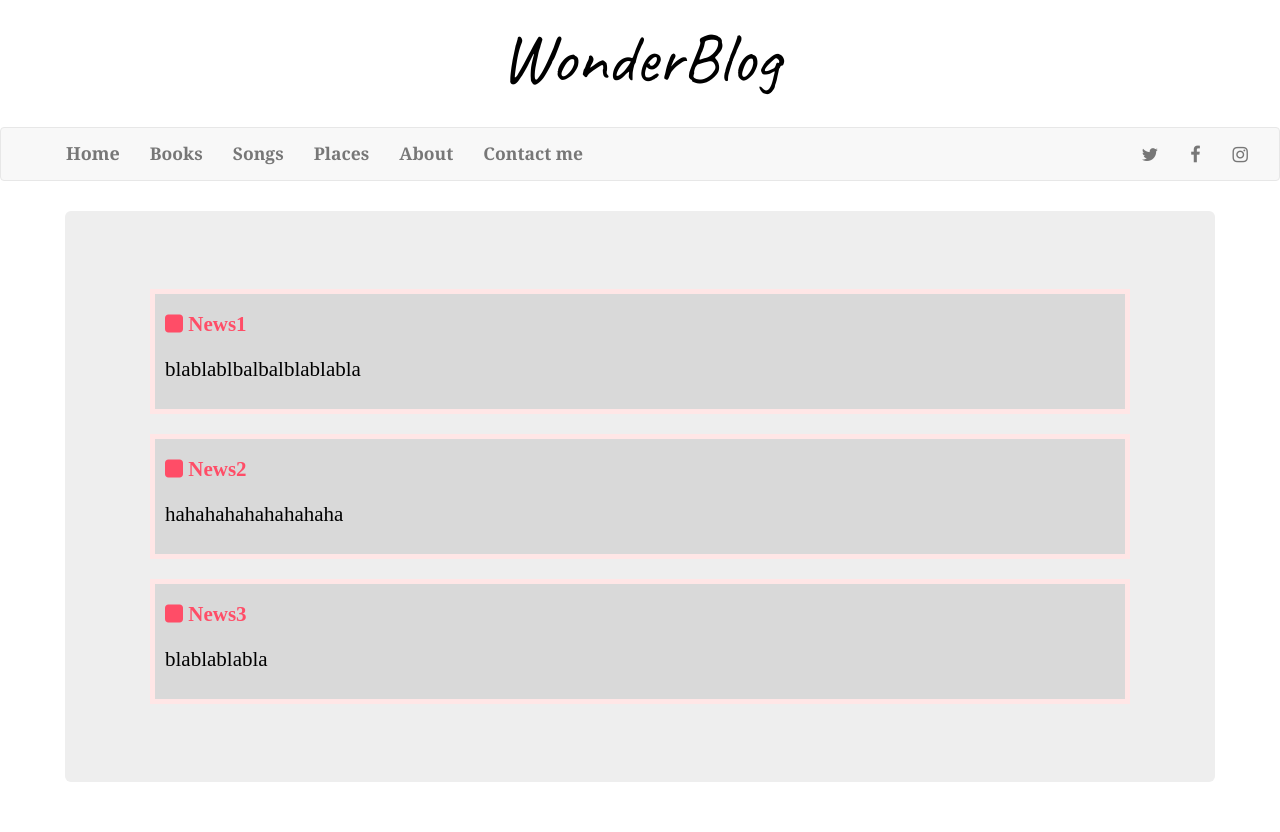
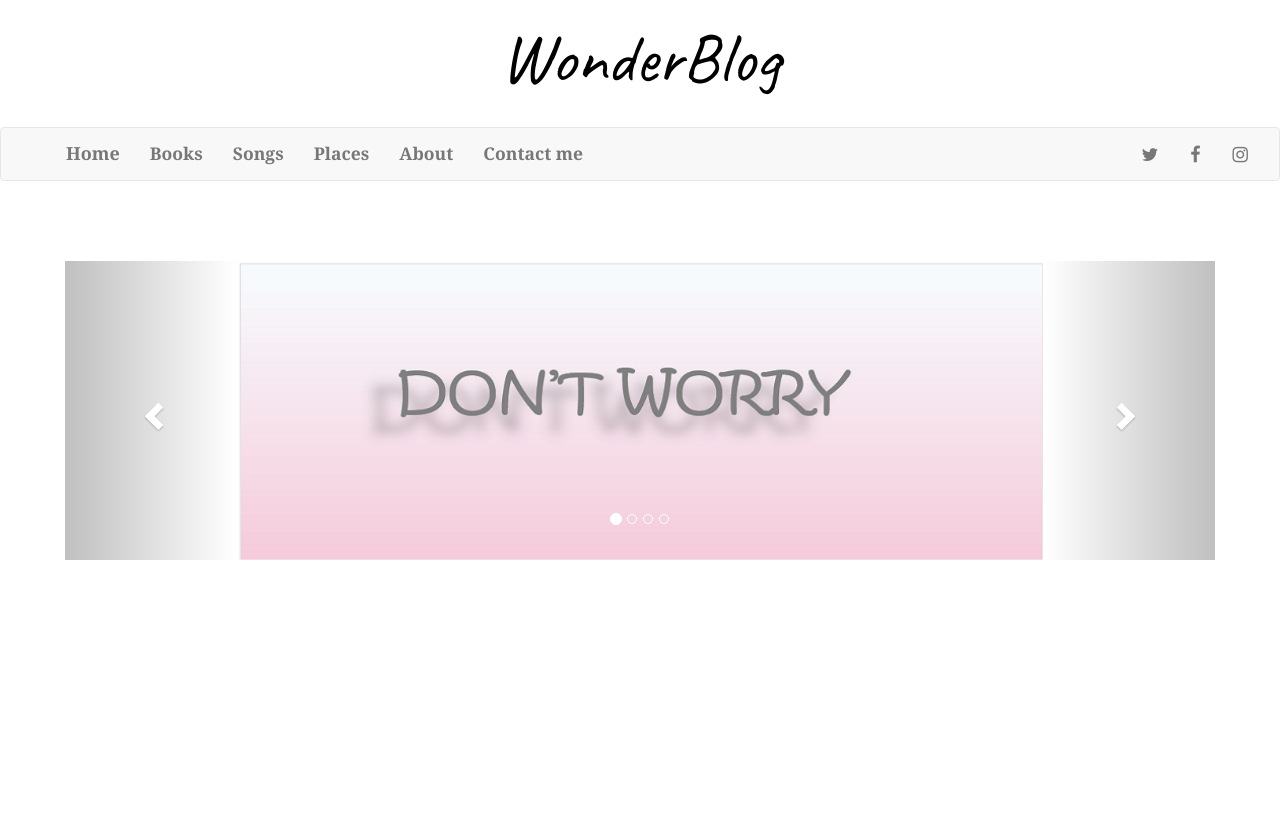
Before and after one commit to imaneelarabi/imaneelarabi.github.io, a PHP site: page / in a window 1280 px wide. After the commit the page ends 560 px from the top, so only its background shows below. Run offline with PHP 8.4, Linux system fonts and the light colour scheme.

Commit message:
index
carousel

```diff
--- a/css/styles.css
+++ b/css/styles.css
@@ -106,3 +106,9 @@ section {
 	width: 70%;
 	height: 70%;
 }
+
+.carousel-inner > .item > img,
+  .carousel-inner > .item > a > img {
+      width: 70%;
+      margin: auto;
+  }
--- a/index.html
+++ b/index.html
@@ -62,43 +62,55 @@
   </div>
 </nav>
 
+</br>
+
 <div class="container">
-  <div class="jumbotron">
+  <br>
+  <div id="myCarousel" class="carousel slide" data-ride="carousel">
+    <!-- Indicators -->
+    <ol class="carousel-indicators">
+      <li data-target="#myCarousel" data-slide-to="0" class="active"></li>
+      <li data-target="#myCarousel" data-slide-to="1"></li>
+      <li data-target="#myCarousel" data-slide-to="2"></li>
+      <li data-target="#myCarousel" data-slide-to="3"></li>
+    </ol>
 
-	<div class="row container container-fluid">
-	<div class="col-md-12 col-sm-12 col-xs-12" id="element">
-		<section>
-		<p id="sectiontitle">	<i class="fa fa-square" aria-hidden="true"></i>
-			News1
-		</p>
-		<p>
-      blablablbalbalblablabla
-		</p>
-		</section>
-	</div>
-	<div class="col-md-12 col-sm-12 col-xs-12" id="element">
-		<section>
-		<p id="sectiontitle">	<i class="fa fa-square" aria-hidden="true"></i>
-			News2
-		</p>
-		<p>
-      hahahahahahahahaha
-		</p>
-		</section>
-	</div>
-	<div class="col-md-12 col-sm-12 col-xs-12" id="element">
-		<section>
-		<p id="sectiontitle">	<i class="fa fa-square" aria-hidden="true"></i>
-			News3
-		</p>
-		<p>
-       blablablabla
-		</p>
-		</section>
-	</div>
-	</div>
+    <!-- Wrapper for slides -->
+    <div class="carousel-inner" role="listbox">
+
+      <div class="item active">
+        <img src="images/quote2.PNG"  width="460" height="345">
+
+      </div>
+
+      <div class="item">
+        <img src="images/quote.PNG" alt="Chania" width="460" height="345">
+
+      </div>
+
+      <div class="item">
+        <img src="images/quote2.PNG" alt="Flower" width="460" height="345">
+      </div>
+
+      <div class="item">
+        <img src="images/quote.PNG" alt="Flower" width="460" height="345">
+      </div>
+
+    </div>
+
+    <!-- Left and right controls -->
+    <a class="left carousel-control" href="#myCarousel" role="button" data-slide="prev">
+      <span class="glyphicon glyphicon-chevron-left" aria-hidden="true"></span>
+      <span class="sr-only">Previous</span>
+    </a>
+    <a class="right carousel-control" href="#myCarousel" role="button" data-slide="next">
+      <span class="glyphicon glyphicon-chevron-right" aria-hidden="true"></span>
+      <span class="sr-only">Next</span>
+    </a>
+  </div>
 </div>
-</div>
+
+
 	<script src="js/jquery-2.1.4.min.js"></script>
 	<script src="js/bootstrap.min.js"></script>
   	<script src="js/script.js"></script>
```
Also changed, not shown: images/quote.PNG (added), images/quote2.PNG (added).
